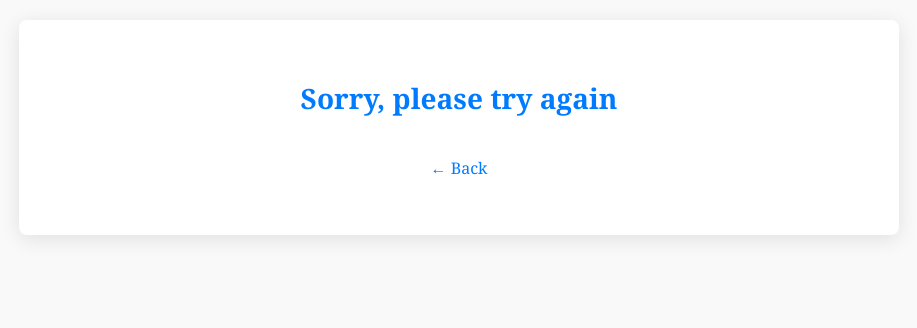
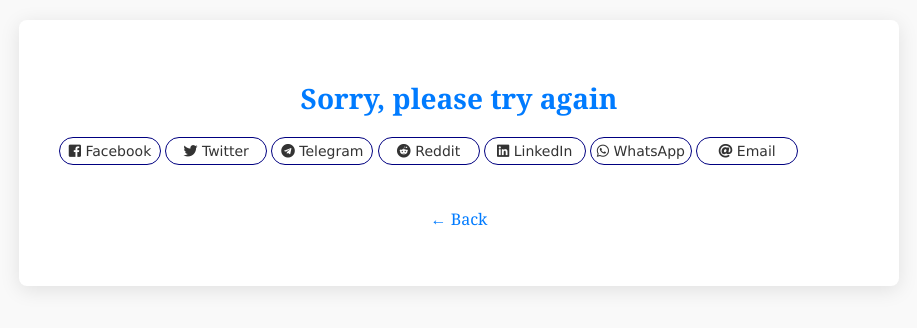
Before and after one commit to second-state/pastor-insights-web, a plain HTML site: page sample.html in a window 1280 px wide. Shown: the whole page, without its empty margins (181-1098 px from the left). Drawn offline with nearby package versions, Linux system fonts and the light colour scheme; no server answers.

Commit message:
Add share buttons
Signed-off-by: Michael Yuan <michael@secondstate.io>

```diff
--- a/sample.html
+++ b/sample.html
@@ -5,6 +5,23 @@
     <meta name="viewport" content="width=device-width, initial-scale=1.0">
     <title>Email Content</title>
     <link href="sample.css" rel="stylesheet"/>
+    <link rel="stylesheet" href="https://use.fontawesome.com/releases/v5.6.3/css/all.css" integrity="sha384-UHRtZLI+pbxtHCWp1t77Bi1L4ZtiqrqD80Kn4Z8NTSRyMA2Fd33n5dQ8lWUE00s/" crossorigin="anonymous">
+    <style>
+    .share-btn > a {
+      display: inline-block;
+      border: 1px solid #000080;
+      border-radius: 20px;
+      padding: 5px;
+      font-size: 14px;
+      margin-bottom: 3px;
+      font-family: Verdana, Arial;
+      width: 90px;
+      text-align: center;
+    }
+    .share-btn > a:hover {
+      cursor: pointer;
+    }
+    </style>
     <script src="https://cdn.jsdelivr.net/npm/marked/marked.min.js"></script>
     <script>
 function getURLParameter(name) {
@@ -47,10 +64,21 @@ function getMessage() {
     </div>
     <div class="email-body" id="body">
     </div>
+    <div class="share-btn">
+          <a class="btn-facebook" data-id="fb"><i class="fab fa-facebook-square"></i> Facebook</a>
+          <a class="btn-twitter" data-id="tw"><i class="fab fa-twitter"></i> Twitter</a>
+          <a class="btn-telegram" data-id="tg"><i class="fab fa-telegram"></i> Telegram</a>
+          <a class="btn-reddit" data-id="re"><i class="fab fa-reddit"></i> Reddit</a>
+          <a class="btn-linkedin" data-id="in"><i class="fab fa-linkedin"></i> LinkedIn</a>
+          <a class="btn-whatsapp" data-id="wa"><i class="fab fa-whatsapp"></i> WhatsApp</a>
+          <a class="btn-mail" data-id="mail"><i class="fas fa-at"></i> Email</a>
+    </div>
     <div class="email-footer">
         <p><a href="index.html">&larr; Back</a></p>
     </div>
 </div>
 
+<script src="//cdn.jsdelivr.net/npm/share-buttons/dist/share-buttons.js"></script>
+
 </body>
 </html>
```
